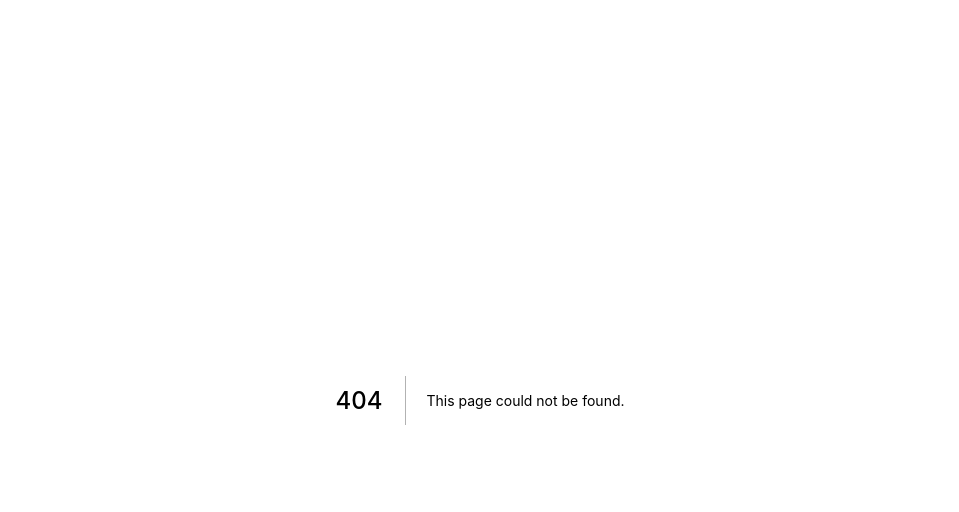
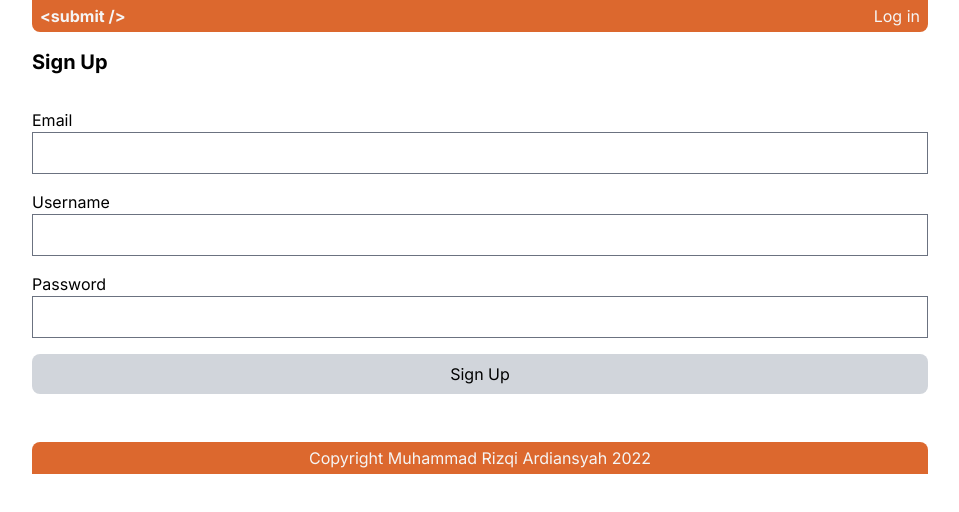
Before and after one commit to muhrizqiardi/submit, a Next.js app in the folder apps/client/: page /sign-up in a window 1280 px wide. Before the commit this address had no page. Shown: the top 512 px of the page, without its empty margins (160-1119 px from the left). Built offline with nearby package versions, Linux system fonts and the light colour scheme.

Commit message:
feat(client): add sign up page

```diff
--- /dev/null
+++ b/apps/client/src/pages/sign-up.tsx
@@ -0,0 +1,16 @@
+import SignUpForm from "@/components/SignUpForm";
+import Container from "@/components/Container";
+import Footer from "@/components/Footer";
+import Header from "@/components/Header";
+
+function Home() {
+  return (
+    <Container>
+      <Header />
+      <SignUpForm />
+      <Footer />
+    </Container>
+  );
+}
+
+export default Home;
```
